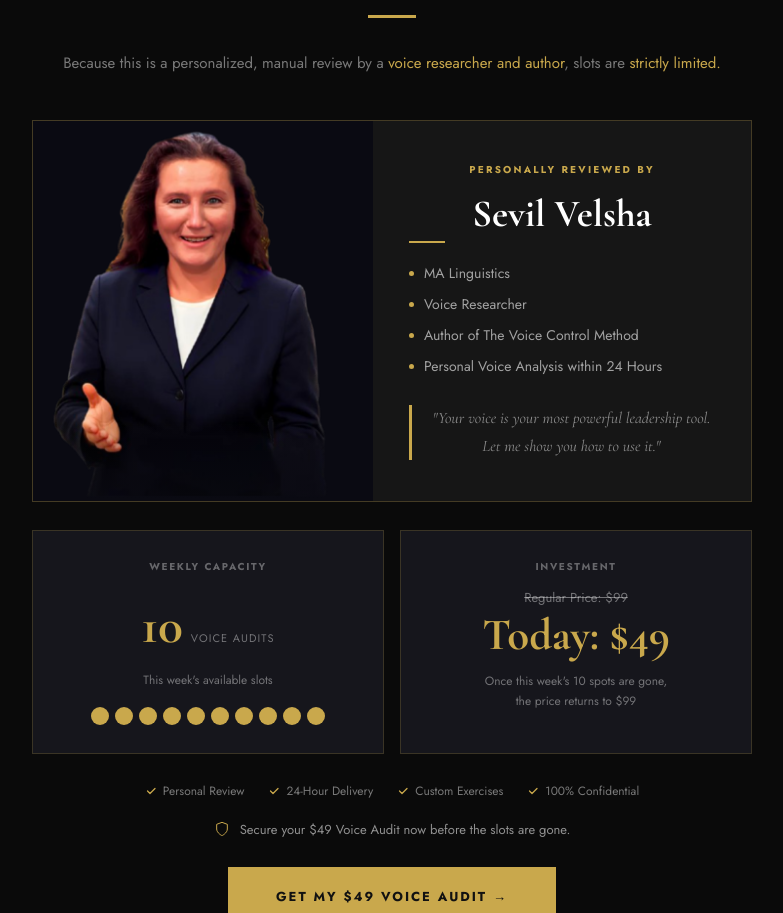
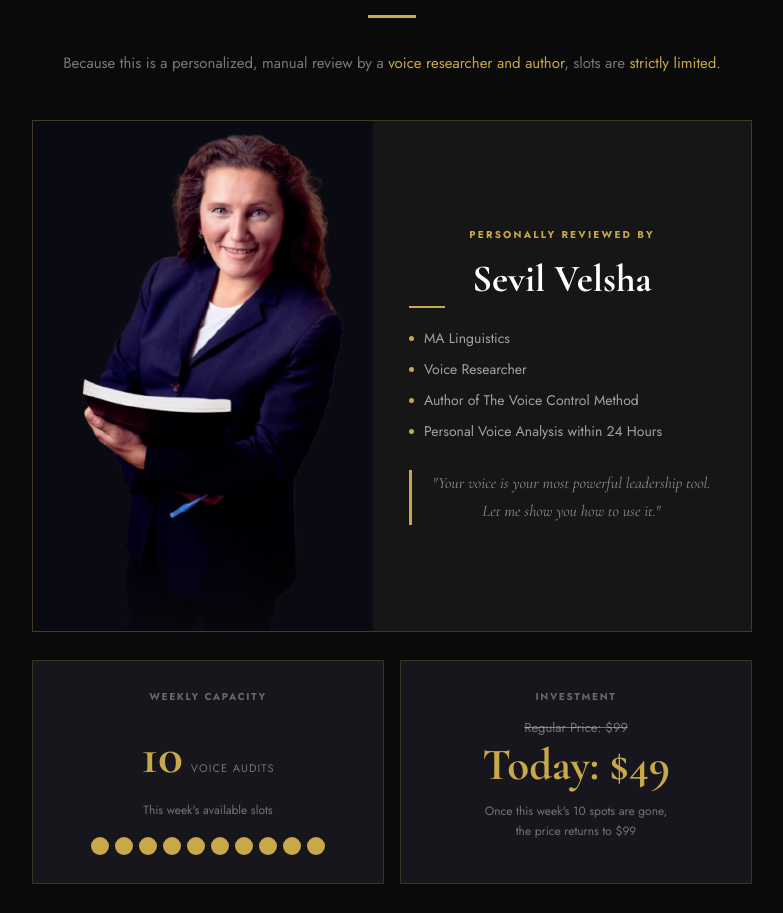
Before and after one commit to mustafahassan065/SevilVelsha, a React (Vite) app: page /voice-audit in a window 1280 px wide. Shown: the part 8534-9447 px from the top of the page, without its empty margins (248-1031 px from the left). Built offline with nearby package versions, Linux system fonts and the light colour scheme.

Commit message:
Fix the card image

```diff
--- a/src/routes/voice-audit/VoiceAuditPage.jsx
+++ b/src/routes/voice-audit/VoiceAuditPage.jsx
@@ -694,7 +694,7 @@ export default function VoiceAuditPage() {
             {/* Photo — large, prominent */}
             <div style={{ position: 'relative', minHeight: 380, background: '#0a0a12', overflow: 'hidden' }}>
               <img
-                src="/images/audit-hero.png"
+                src="/images/audit-hero2.png"
                 alt="Sevil Velsha"
                 style={{ width: '100%', height: '100%', objectFit: 'cover', objectPosition: 'top center', display: 'block' }}
               />
```
